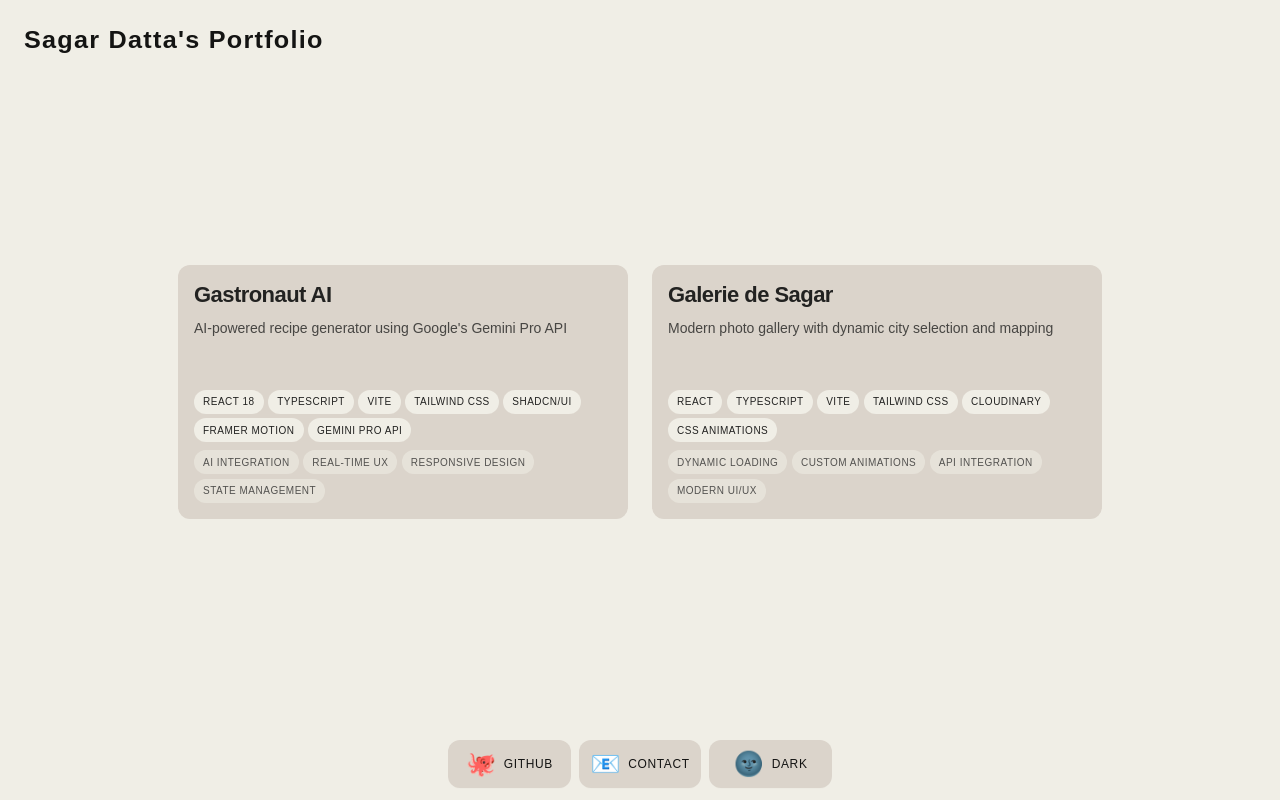
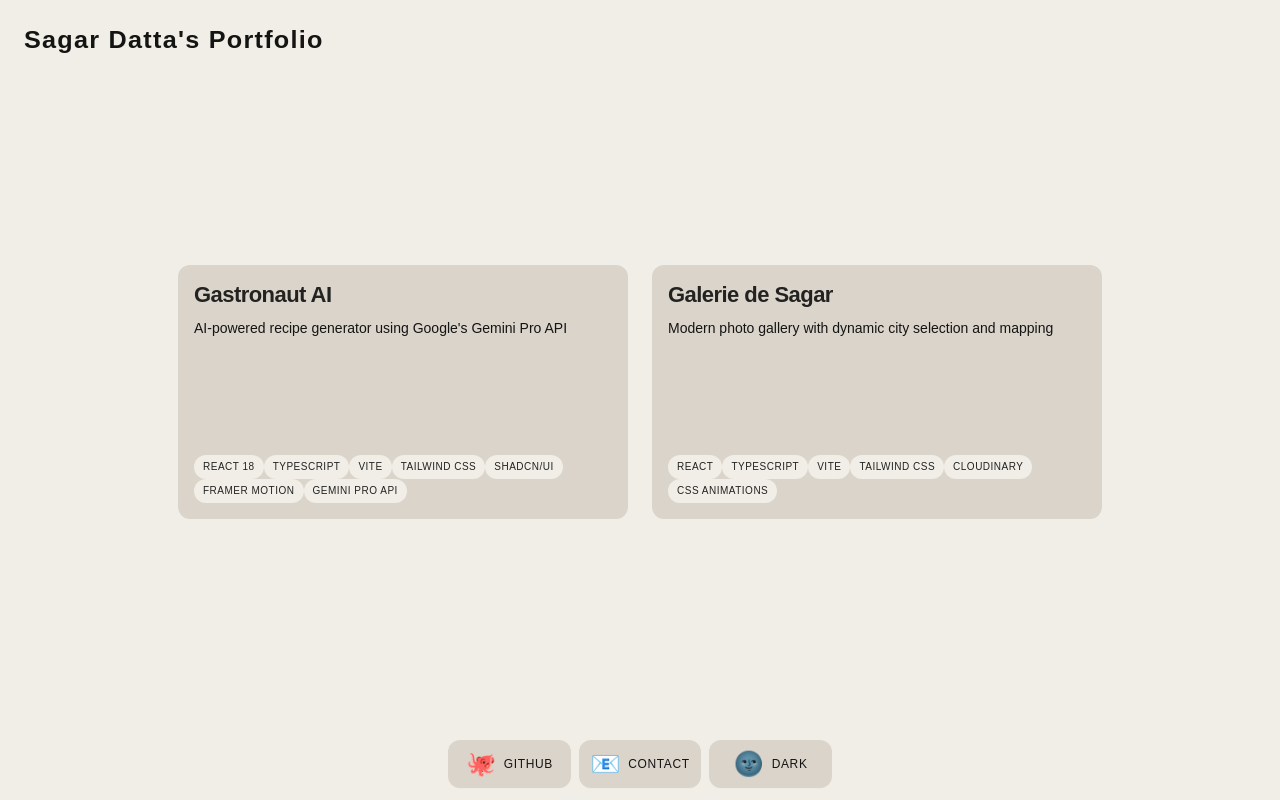
Before and after one commit to sagar-datta/portfolio, a Next.js app: page / in a window 1280 px wide. Built offline with nearby package versions, Linux system fonts and the light colour scheme.

Commit message:
Refactor GridItem styling with theme constants for colors, spacing, and breakpoints

```diff
--- a/src/components/molecules/grid-item.tsx
+++ b/src/components/molecules/grid-item.tsx
@@ -7,6 +7,7 @@ import { TechStackBubble } from "@/components/atoms/TechStackBubble";
 import { Tooltip } from "@/components/atoms/Tooltip";
 import { ResponsiveImage } from "@/components/atoms/ResponsiveImage";
 import { FeatureBubble } from "@/components/atoms/FeatureBubble";
+import { COLORS, SPACING, BREAKPOINTS } from "@/utils/theme-constants";
 
 type GridItemProps = Omit<IPortfolioItem, "id" | "color">;
 
@@ -21,7 +22,7 @@ export const GridItem = ({
   return (
     <Tooltip
       content={
-        <div className="flex items-center gap-2 text-dark/70 dark:text-light/70">
+        <div className={`flex items-center gap-2 ${COLORS.text.dimmed}`}>
           <ExternalLink className="w-4 h-4" />
           <p className="text-xs">Opens in a new tab</p>
         </div>
@@ -43,32 +44,38 @@ export const GridItem = ({
             relative rounded-xl aspect-[16/9]
             transition-smooth w-full overflow-hidden
             hover-lift-lg touch-lift-lg
-            bg-button-light dark:bg-button-dark p-4
+            ${COLORS.glass.button} p-4
           `}
         >
           {/* Content overlay */}
           <div className="flex flex-col h-full select-none">
             {/* Title */}
-            <h3 className="font-semibold tracking-tight text-clamp-title text-dark dark:text-light leading-none">
+            <h3
+              className={`font-semibold tracking-tight text-clamp-title ${COLORS.text.primary} leading-none`}
+            >
               {title}
             </h3>
 
             {/* Description */}
-            <p className="mt-2 font-normal text-clamp-body text-dark/80 dark:text-light/80 leading-snug line-clamp-3">
+            <p
+              className={`mt-2 font-normal text-clamp-body ${COLORS.text.muted} leading-snug line-clamp-3`}
+            >
               {description}
             </p>
 
             {/* Tags Container */}
             <div className="flex-1 flex flex-col justify-end space-y-2 mt-auto md:group-hover:opacity-0 transition-smooth">
               {/* Tech Stack */}
-              <div className="flex flex-wrap gap-[clamp(0.25rem,1cqi,0.375rem)]">
+              <div className={`flex flex-wrap ${SPACING.gap.small}`}>
                 {techStack.map((tech, i) => (
                   <TechStackBubble key={i} tech={tech} />
                 ))}
               </div>
 
               {/* Key Features - only show at max width */}
-              <div className="hidden @[450px]:flex flex-wrap gap-[clamp(0.25rem,1cqi,0.375rem)]">
+              <div
+                className={`hidden ${BREAKPOINTS.mobile}:flex flex-wrap ${SPACING.gap.small}`}
+              >
                 {keyFeatures.map((feature, i) => (
                   <FeatureBubble key={i} feature={feature} />
                 ))}
@@ -87,7 +94,9 @@ export const GridItem = ({
 
             {/* External link info */}
             <div className="absolute left-[55%] right-4 bottom-4 top-[45%] flex flex-col opacity-0 md:group-hover:opacity-100 transition-smooth">
-              <div className="flex flex-wrap gap-[0.375rem] content-start">
+              <div
+                className={`flex flex-wrap ${SPACING.gap.medium} content-start`}
+              >
                 {techStack.map((tech, i) => (
                   <TechStackBubble key={i} tech={tech} variant="small" />
                 ))}
--- /dev/null
+++ b/src/utils/theme-constants.ts
@@ -0,0 +1,30 @@
+export const COLORS = {
+  glass: {
+    button: "bg-button-light dark:bg-button-dark",
+    blur: "bg-primary/90 dark:bg-primary-dark/90 backdrop-blur-xl",
+  },
+  text: {
+    primary: "text-dark dark:text-light",
+    muted: "text-dark/80 dark:text-light/80",
+    dimmed: "text-dark/70 dark:text-light/70",
+  },
+} as const;
+
+export const SPACING = {
+  gap: {
+    small: "gap-[clamp(0.25rem,1cqi,0.375rem)]",
+    medium: "gap-[0.375rem]",
+  },
+  padding: {
+    bubble: {
+      x: "px-[clamp(0.25rem,2cqi,0.75rem)]",
+      y: "py-[clamp(0.1rem,1cqi,0.375rem)]",
+    },
+  },
+} as const;
+
+export const BREAKPOINTS = {
+  mobile: "@[450px]",
+  tablet: "md",
+  desktop: "lg",
+} as const;
```
